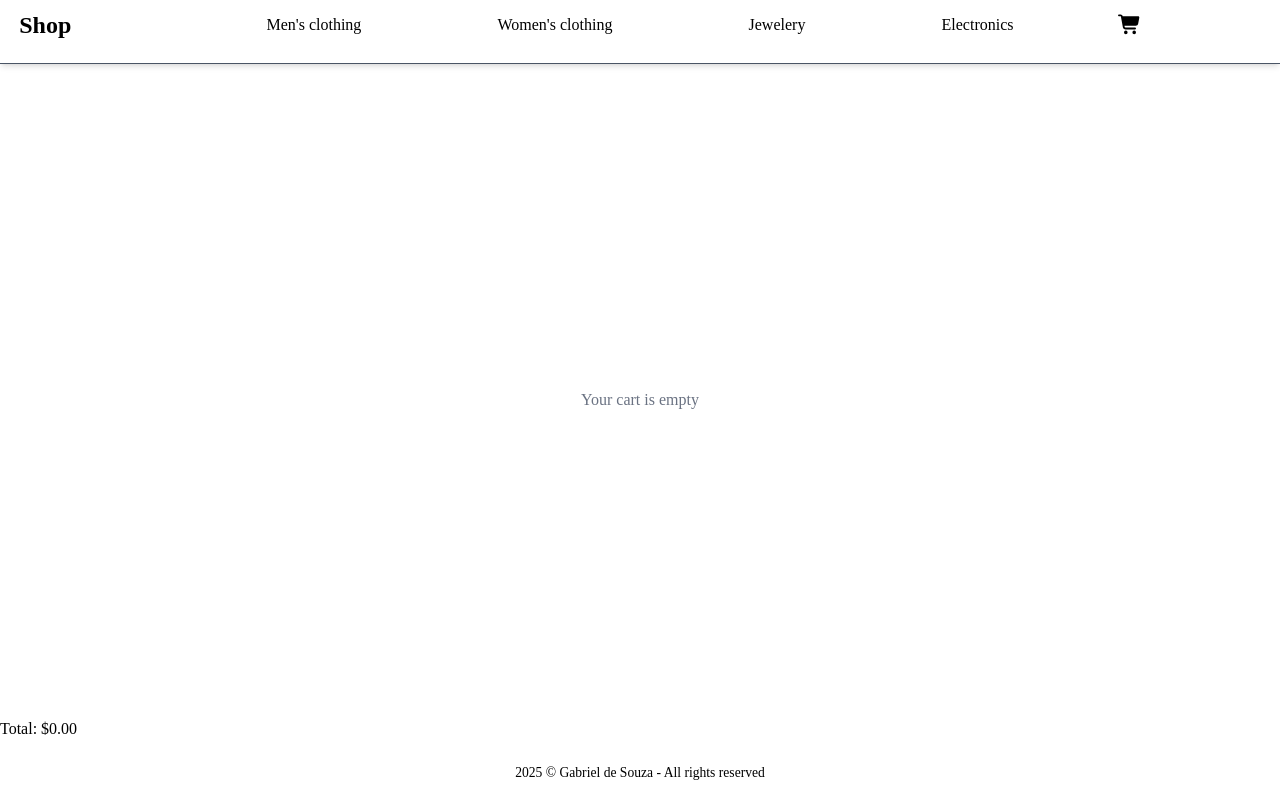
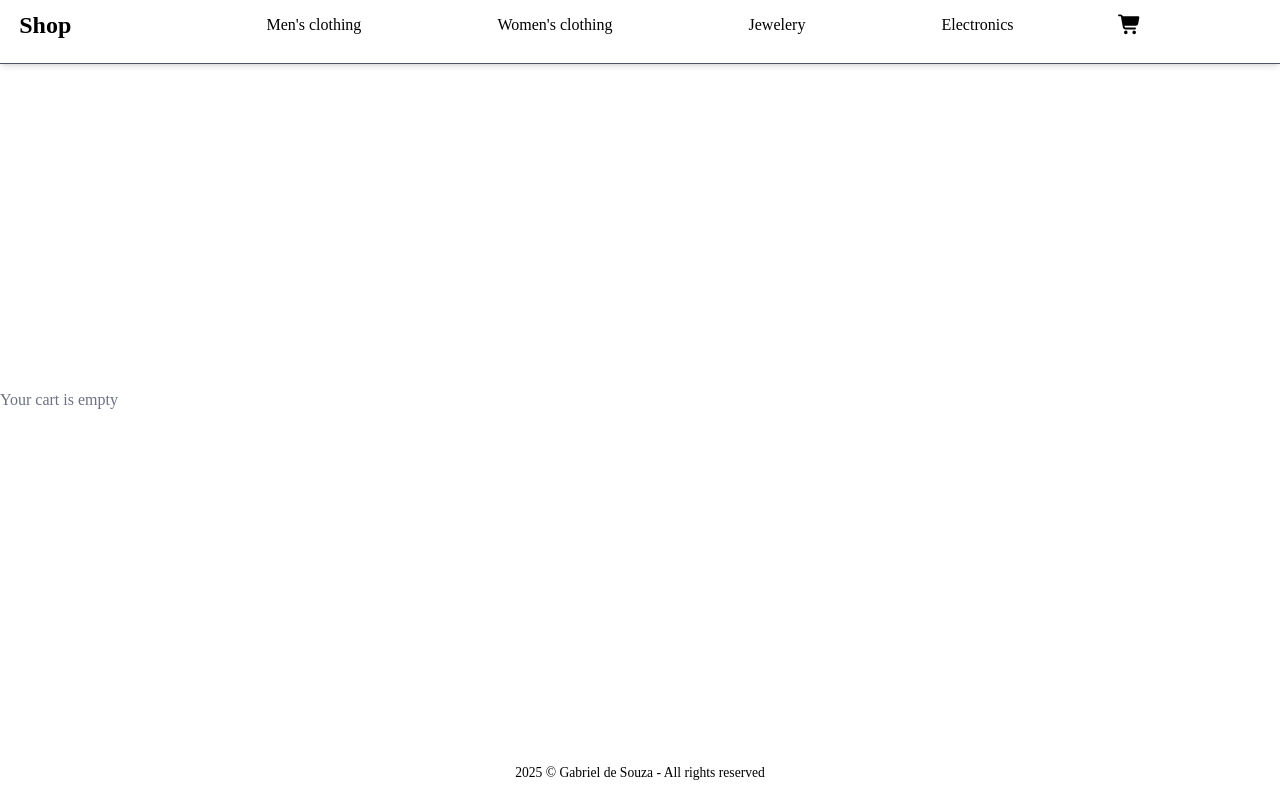
Before and after one commit to gab-souza-martins/fake-e-commerce, an Angular app: page /checkout in a window 1280 px wide. Built offline with nearby package versions, Linux system fonts and the light colour scheme.

Commit message:
Estilizado subtotal em checkout-page e os div.checkout-container e div.final-price agora são section e só aparecem quando o carrinho não está vazio

```diff
--- a/src/app/checkout-page/checkout-page.css
+++ b/src/app/checkout-page/checkout-page.css
@@ -1,13 +1,15 @@
 .empty-message {
   display: flex;
   align-items: center;
-  justify-content: center;
   width: 100%;
   min-height: 80vh;
+}
+
+.gray-text {
   color: var(--gray-color);
 }
 
-.items-container {
+.checkout-container {
   display: flex;
   flex-direction: column;
   align-items: center;
@@ -15,3 +17,14 @@
   width: 100%;
   padding: 0 8vw;
 }
+
+.final-price {
+  border-top: 1px solid var(--light-gray);
+  width: 100%;
+  text-align: right;
+}
+
+.total-price {
+  font-size: 1.25rem;
+  font-weight: semibold;
+}
--- a/src/app/checkout-page/checkout-page.html
+++ b/src/app/checkout-page/checkout-page.html
@@ -1,14 +1,19 @@
 @if (!cartItems||cartItems.length === 0){
-<p class="empty-message">Your cart is empty</p>
+<p class="empty-message gray-text">Your cart is empty</p>
 }
 <!--  -->
+@if (cartItems&&cartItems.length > 0){
+<section class="checkout-container">
   <div class="items-container">
     @for (item of cartItems; track item.id) {<app-checkout-item [item]="item" />}
   </div>
 
-<div class="total">
-  <span>Total: </span>
+  <section class="final-price">
+    <span class="gray-text">Total: </span>
+
     <span class="total-price">
       {{ totalPrice.toLocaleString('en', { style: 'currency', currency: 'USD' }) }}
     </span>
-</div>
+  </section>
+</section>
+}
```
Lines whose indentation alone changed are shown as unchanged.
